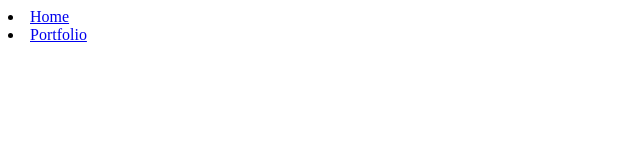
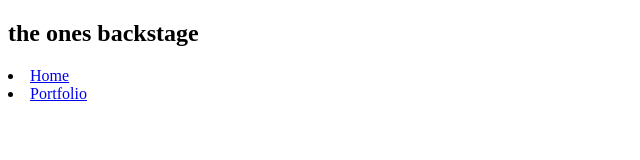
Before and after one commit to Just-a-Jester/Just-a-Jester.github.io, a plain HTML site: page portfolio.html in a window 1280 px wide. Shown: the whole page, without its empty margins (0-640 px from the left). Drawn offline with Linux system fonts and the light colour scheme.

Commit message:
add index.html and css files and portfolio.html

```diff
--- a/portfolio.html
+++ b/portfolio.html
@@ -1,10 +1,11 @@
 <!DOCTYPE html>
 <html>
     <head>
-        <title>Portfolio</title>
+        <title>the freaks of the show</title>
     </head>
     <body>
         <Nav>
+            <h1>the ones backstage</h1>
             <a id="nav-ul"<ul></a>
                <a class="nav-li"</a> <li><a href="index.html"> Home </a>
                 </li>
```
